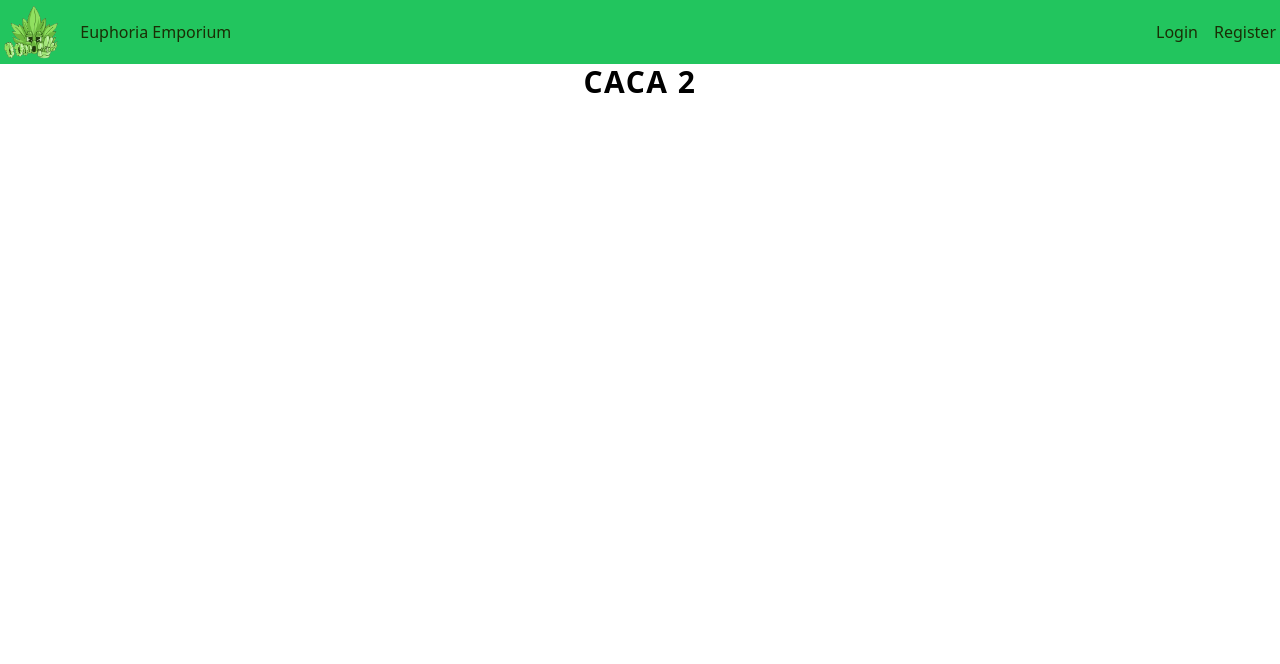
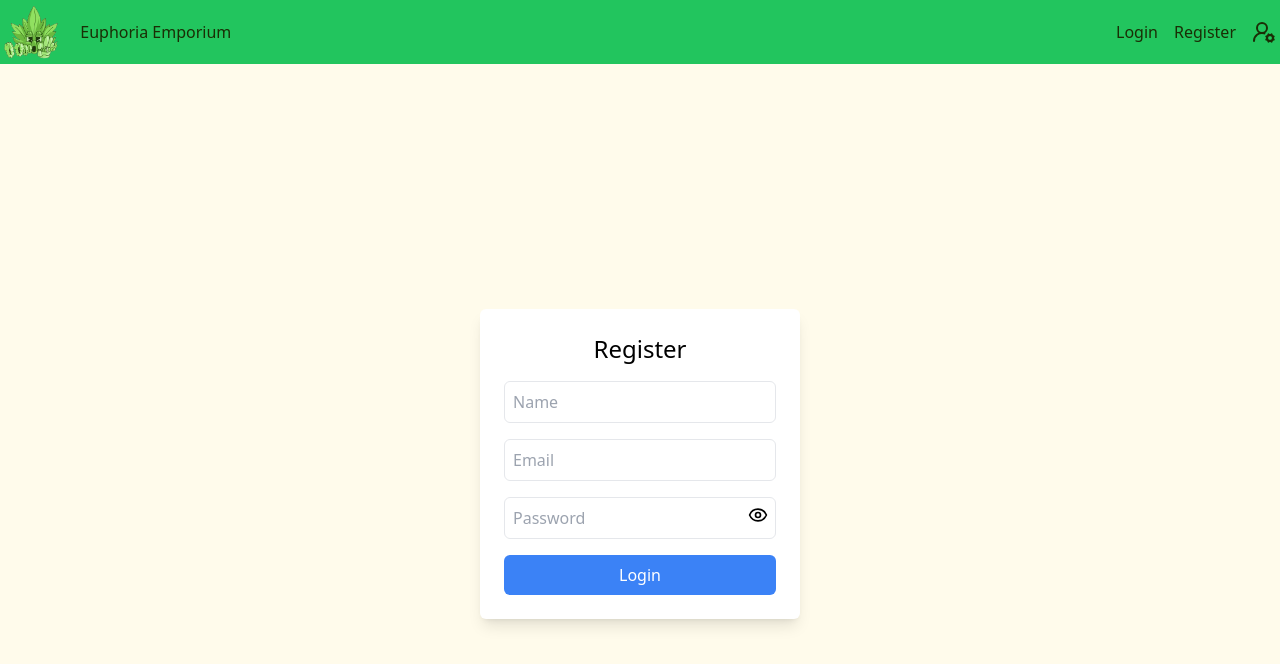
Before and after one commit to Wilson-Epitek/SneakR, a React (Vite) app in the folder front-react/: page /register in a window 1280 px wide. Shown: the top 664 px of the page. Built offline with nearby package versions, Linux system fonts and the light colour scheme.

Commit message:
login + register

```diff
--- a/front-react/package.json
+++ b/front-react/package.json
@@ -10,6 +10,7 @@
     "preview": "vite preview"
   },
   "dependencies": {
+    "lucide-react": "^0.468.0",
     "react": "^18.3.1",
     "react-dom": "^18.3.1",
     "react-router-dom": "^7.0.2"
--- a/front-react/src/App.jsx
+++ b/front-react/src/App.jsx
@@ -13,6 +13,7 @@ const App=()=> {
         <Route path='/' element={<Home/>} />
         <Route path='/login' element={<Login/>} />
         <Route path='/register' element={<Register/>} />
+
       </Routes>
    </Router>
   )
--- a/front-react/src/component/home.jsx
+++ b/front-react/src/component/home.jsx
@@ -21,7 +21,7 @@ function Home() {
             className="border rounded-lg overflow-hidden shadow-md hover:shadow-emerald-600 transition-shadow duration-300"
           >
 
-            <div className="p-4">
+            <div className="p-4 ">
               <h2 className="text-lg font-semibold">{product.name}</h2>
               <p className="text-gray-600 text-sm mb-2">{product.description}</p>
               <p className="text-lime-700 font-bold">Prix: €{product.price}</p>
--- a/front-react/src/component/login.jsx
+++ b/front-react/src/component/login.jsx
@@ -1,12 +1,46 @@
-import React from 'react'
+import React, { useState } from 'react';
+import { Eye, EyeOff } from 'lucide-react';
 
-const Profil = () => {
-    return (
-        <div className="container mx-auto text-center">
-          <h1 className="text-3xl font-bold uppercase tracking-wider">
-            caca
-          </h1>
-        </div>
-    )
-}
-export default Profil
+const Login = () => {
+  const [email, setEmail] = useState('');
+  const [password, setPassword] = useState('');
+  const [showPassword, setShowPassword] = useState(false);
+
+  return (
+    <div className="flex justify-center items-center min-h-screen bg-amber-50">
+      <div className="bg-white p-6 rounded-md 0 w-80 shadow-lg ">
+        <h2 className="text-2xl text-center mb-4 ">Login</h2>
+        <form>
+          <input
+            type="email"
+            placeholder="Email"
+            value={email}
+            onChange={(e) => setEmail(e.target.value)}
+            className="w-full p-2 mb-4 border rounded-md"
+          />
+          <div className="relative mb-4">
+            <input
+              type={showPassword ? 'text' : 'password'}
+              placeholder="Password"
+              value={password}
+              onChange={(e) => setPassword(e.target.value)}
+              className="w-full p-2 border rounded-md"
+            />
+            <button
+              type="button"
+              onClick={() => setShowPassword(!showPassword)}
+              className="absolute right-2 top-2"
+            >
+              {showPassword ? <EyeOff size={20} /> : <Eye size={20} />}
+            </button>
+          </div>
+          <button type="submit" className="w-full p-2 bg-blue-500 text-white rounded-md">
+            Login
+          </button>
+        </form>
+      </div>
+    </div>
+  );
+};
+
+export default Login;
--- a/front-react/src/component/navbar.jsx
+++ b/front-react/src/component/navbar.jsx
@@ -1,5 +1,6 @@
 import React from 'react';
 import { Link } from 'react-router-dom';
+import { UserRoundCog } from 'lucide-react';
 
 const Navbar = () => {
   return (
@@ -13,6 +14,8 @@ const Navbar = () => {
       <div className="flex space-x-4">
         <Link to="/login" className="text-lime-950 hover:text-blue-300">Login</Link>
         <Link to="/register" className="text-lime-950 hover:text-blue-300">Register</Link>
+        <Link to="/login" className="text-lime-950 hover:text-blue-300"><UserRoundCog/></Link>
+
       </div>
     </nav>
   );
--- a/front-react/src/component/register.jsx
+++ b/front-react/src/component/register.jsx
@@ -1,12 +1,61 @@
-import React from 'react'
+import React, { useState } from 'react';
+import { Eye, EyeOff } from 'lucide-react';
 
-const Profil = () => {
-    return (
-        <div className="container mx-auto text-center">
-          <h1 className="text-3xl font-bold uppercase tracking-wider">
-            caca 2
-          </h1>
-        </div>
-    )
-}
-export default Profil
+const Register = () => {
+  const [name, setName] = useState('');
+  const [email, setEmail] = useState('');
+  const [password, setPassword] = useState('');
+  const [showPassword, setShowPassword] = useState(false);
+
+  return (
+    <div className="flex justify-center items-center min-h-screen bg-amber-50">
+      <div className="bg-white p-6 rounded-md shadow-lg w-80">
+        <h2 className="text-2xl text-center mb-4">Register</h2>
+        <form>
+          {/* Champ Name */}
+          <input
+            type="text"
+            placeholder="Name"
+            value={name}
+            onChange={(e) => setName(e.target.value)}
+            className="w-full p-2 mb-4 border rounded-md"
+          />
+
+          {/* Champ Email */}
+          <input
+            type="email"
+            placeholder="Email"
+            value={email}
+            onChange={(e) => setEmail(e.target.value)}
+            className="w-full p-2 mb-4 border rounded-md"
+          />
+
+          {/* Champ Password */}
+          <div className="relative mb-4">
+            <input
+              type={showPassword ? 'text' : 'password'}
+              placeholder="Password"
+              value={password}
+              onChange={(e) => setPassword(e.target.value)}
+              className="w-full p-2 border rounded-md"
+            />
+            <button
+              type="button"
+              onClick={() => setShowPassword(!showPassword)}
+              className="absolute right-2 top-2"
+            >
+              {showPassword ? <EyeOff size={20} /> : <Eye size={20} />}
+            </button>
+          </div>
+
+
+          <button type="submit" className="w-full p-2 bg-blue-500 text-white rounded-md">
+            Login
+          </button>
+        </form>
+      </div>
+    </div>
+  );
+};
+
+export default Register;
```
Also changed, not shown: 1 other file (tests, documents, lock files or other folders).
